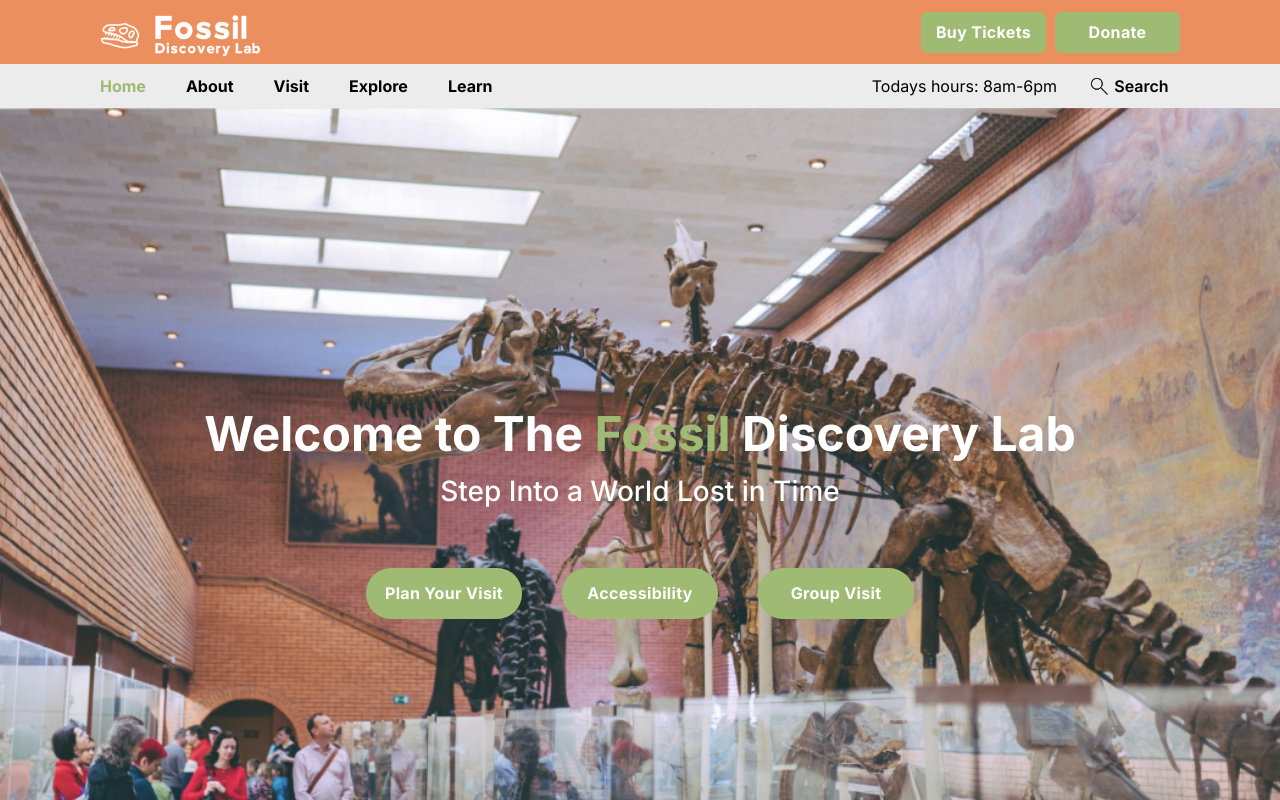
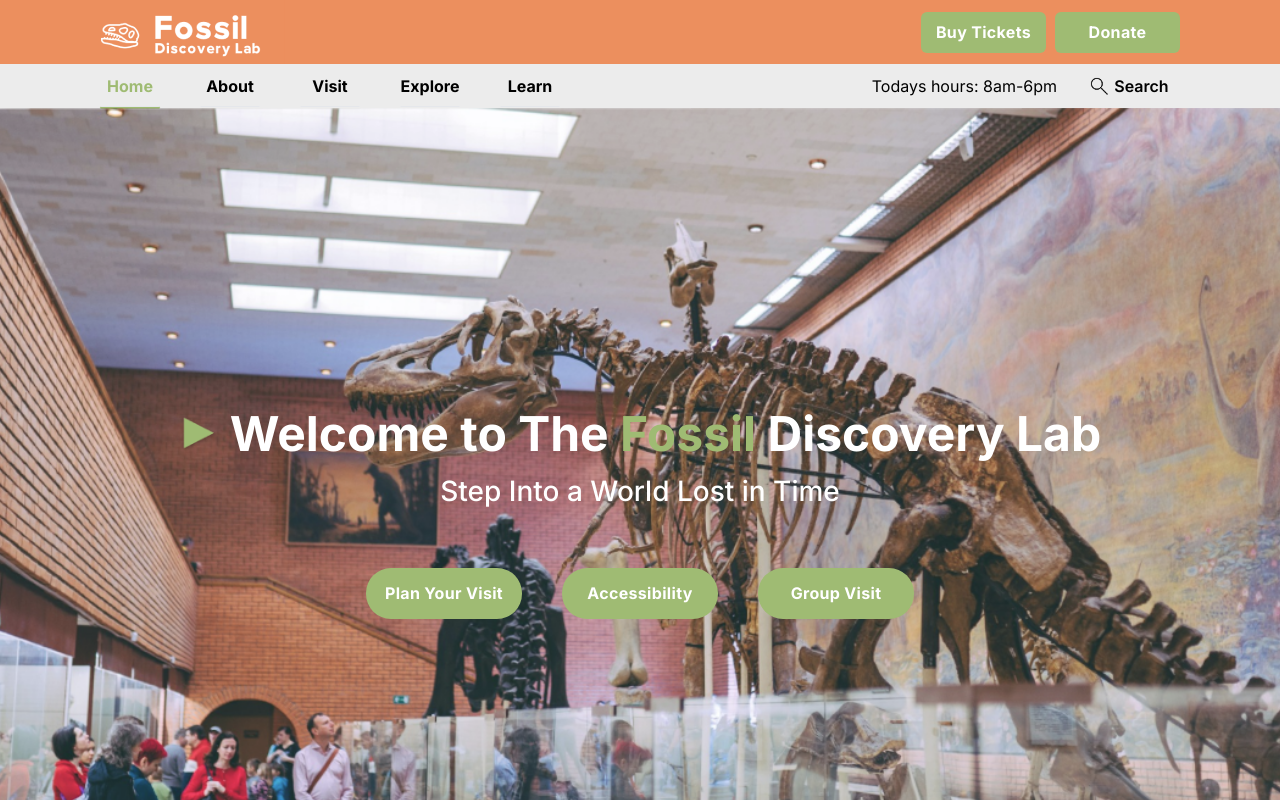
Before and after one commit to faoroj/FossilDiscoveryLab, a React (Vite) app in the folder FossilDiscoveryLab/: page / in a window 1280 px wide. Shown: the top 800 px of the page. Built offline with nearby package versions, Linux system fonts and the light colour scheme.

Commit message:
Nav Links HR added

```diff
--- a/FossilDiscoveryLab/src/components/about/Extras.jsx
+++ b/FossilDiscoveryLab/src/components/about/Extras.jsx
@@ -16,7 +16,7 @@ const Extras = () => {
                   {extra.title}
                 </h3>
 
-                <p className="text-normal-16 text-mediumBlack max-w-[523px] mt-5">
+                <p className="text-normal-18 text-mediumBlack max-w-[523px] mt-5">
                   {extra.content}
                 </p>
 
--- a/FossilDiscoveryLab/src/components/home/Hero.jsx
+++ b/FossilDiscoveryLab/src/components/home/Hero.jsx
@@ -10,8 +10,11 @@ const Hero = () => {
 
       <div className='px-[32px] sm:px-[100px] absolute inset-0 flexCenter text-center flex-col'>
 
-        {/*  <img src={pointer} alt="pointer" className='w-[39px] h-[39px] mr-3 border-none'/> */}
+        <div className='flexCenter'>
+          <img src={pointer} alt="pointer" className='w-[39px] h-[39px] mr-3 border-none'/>
           <h1 className='text-bold-48 text-flat'>Welcome to The <span className='text-secondary'>Fossil</span> Discovery Lab</h1>
+        </div>
+
         <h2 className='text-medium-28 text-flat'>Step Into a World Lost in Time</h2>
 
         <div className='flexCenter flex-col sm:flex-row mt-14'>
--- a/FossilDiscoveryLab/src/components/nav/Navbar.jsx
+++ b/FossilDiscoveryLab/src/components/nav/Navbar.jsx
@@ -1,11 +1,18 @@
 import { navLinks } from '../../constants';
 import {  logo, search } from '../../assets';
-import { useState } from 'react';
-import { Link } from 'react-router-dom';
+import { useState, useEffect } from 'react';
+import { Link, useLocation } from 'react-router-dom';
 
 const Navbar = () => {
-  const [active, setActive] = useState("Home");
-  const [toggle, setToggle] = useState(false);
+  const [active, setActive] = useState('');
+  const location = useLocation();
+
+  useEffect(() => {
+    const currentNav = navLinks.find((nav) => nav.path === location.pathname);
+    if (currentNav) {
+      setActive(currentNav.title);
+    }
+  }, [location]);
 
   return (
     <nav className='box-shadow'>
@@ -29,13 +36,22 @@ const Navbar = () => {
           {navLinks.map((nav, index) => (
             <li
               key={nav.id}
-              className={`text-bold-16 cursor-pointer ${
-                active === nav.title ? "text-secondary" : "text-dimWhite"
+              className={`text-bold-16 cursor-pointer text-center mt-[10px] ${
+                active === nav.title ? "text-secondary" : "text-White"
               } ${index === navLinks.length - 1 ? "mr-0" : "mr-6 md:mr-10"} hover:text-secondary`}
               onClick={() => setActive(nav.title)}
             >
               <Link to={nav.path}>{nav.title}</Link>
+
+              <hr
+                className={`w-[60px] h-[3px] rounded-[6px] mt-2 transition-all duration-300 ${
+                active === nav.title ? "bg-secondary" : "bg-transparent"
+                }`}
+              />
+
             </li>
+
+
           ))}
         </ul>
 
```
Lines whose indentation alone changed are shown as unchanged.
